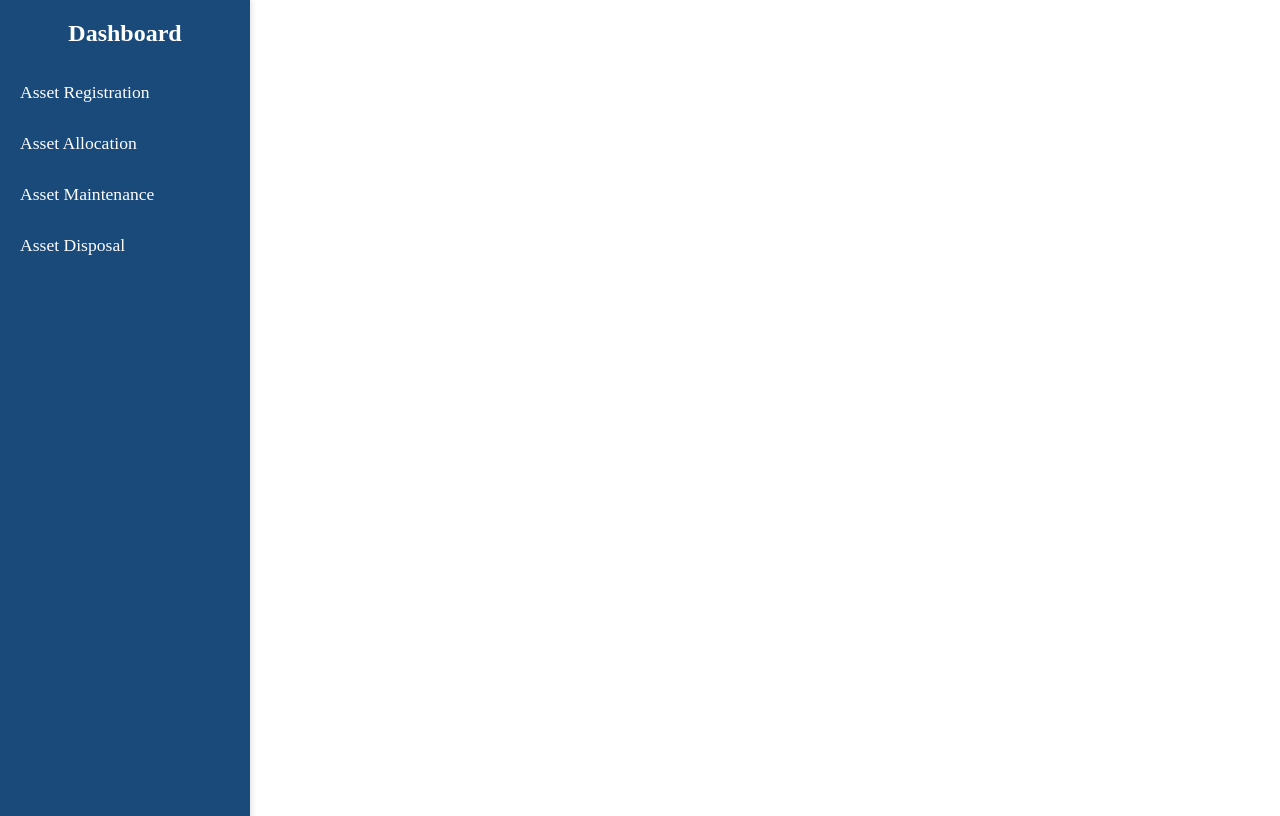
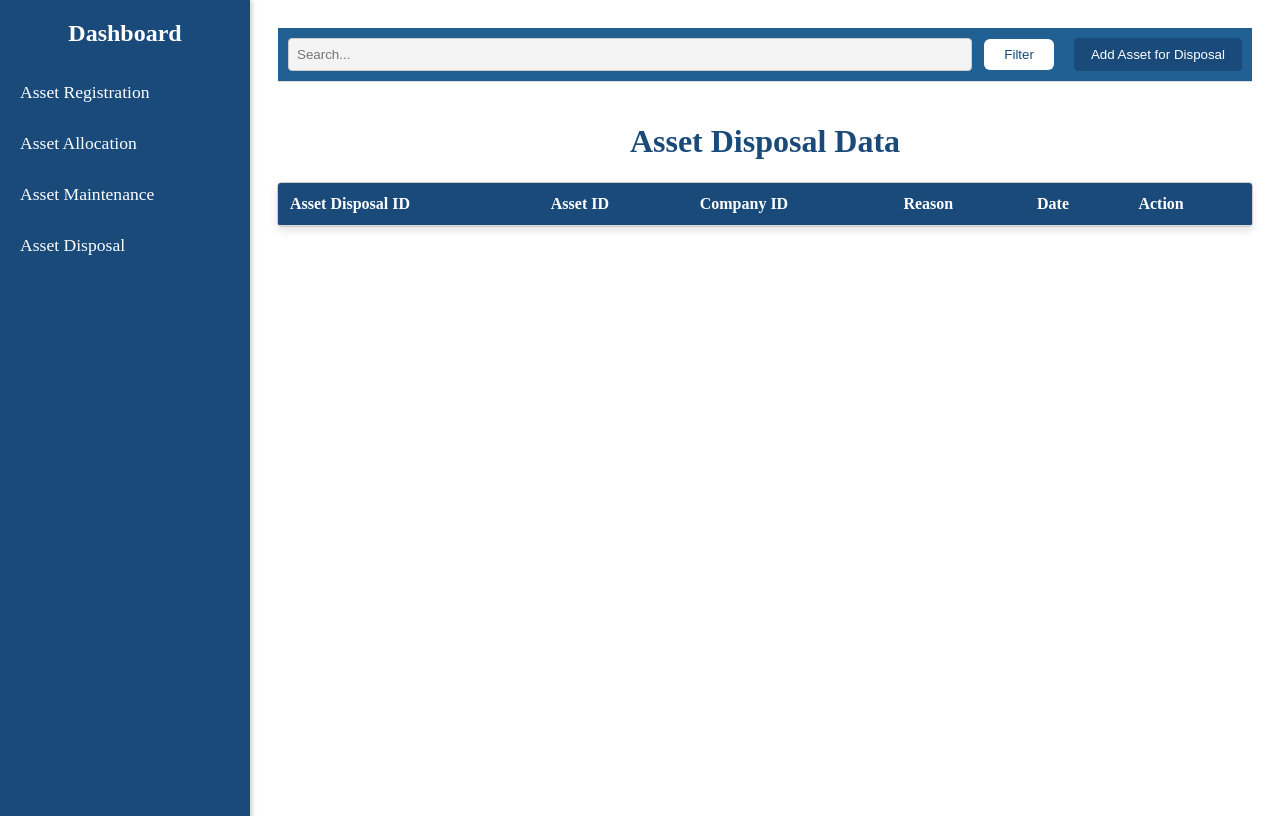
Before and after one commit to Sarang2022344/Asset-Management-, a React (Vite) app in the folder frontend/AssetManagement/: page /asset-disposal in a window 1280 px wide. Both pictures are taken after typing "Sample", "Sample123" into the empty fields and a click on the button "Login". Built offline with nearby package versions, Linux system fonts and the light colour scheme.

Commit message:
updated disposal frontend

```diff
--- a/frontend/AssetManagement/src/components/AssetDisposal.css
+++ b/frontend/AssetManagement/src/components/AssetDisposal.css
@@ -1,56 +1,195 @@
-
-/* Container */
-.container {
-    max-width: 500px;
-    margin: 50px auto;
-    padding: 20px;
-    background-color: #ffffff;
-    border-radius: 10px;
-    box-shadow: 0px 4px 10px rgba(0, 0, 0, 0.1);
-    text-align: center;
+/* Page Container */
+.page-container {
+  display: flex;
+  min-height: 100vh;
 }
 
-  /* Heading */
-  .container h2 {
-    color: #194a7a;
-    margin-bottom: 20px;
-    font-size: 24px;
+/* Main Content */
+.main-content {
+  margin-left: 250px; /* Adjust based on sidebar width */
+  flex-grow: 1;
+  padding: 20px;
 }
 
-  /* Form */
-  form {
+/* Header */
+.header {
+  display: flex;
+  align-items: center;
+  justify-content: flex-end;
+  gap: 10px;
+  padding: 10px;
+  background-color: #216093; /* Updated to use #194a7a */
+  border-bottom: 1px solid #ddd;
+  color: white; /* Ensure text is visible on the dark background */
+}
+
+.search-bar {
+  flex-grow: 1;
+  margin-right: auto;
+}
+
+.search-bar input {
+  width: 97%;
+  padding: 8px;
+  border: 1px solid #ccc;
+  border-radius: 4px;
+  background-color: #f4f4f4; /* Light background for the input */
+  color: #333; /* Dark text for better readability */
+}
+
+.filter-button button {
+  padding: 8px 20px;
+  border: none; /* Removed border */
+  margin-right: 10px;
+  border-radius: 6px;
+  background-color: #fff;
+  cursor: pointer;
+  color: #194a7a;
+}
+
+.filter-button button:hover {
+  background-color: #194a7a;
+  color: white;
+}
+
+
+
+.add-asset-button button {
+  padding: 8px 16px;
+  border: none;
+  border-radius: 4px;
+  background-color: #194a7a; /* Updated to use #194a7a */
+  color: #fff;
+  cursor: pointer;
+  border: 1px solid #194a7a; /* Added border for consistency */
+}
+
+.add-asset-button button:hover {
+  background-color: #1365a7; /* Slightly lighter shade for hover */
+  border-color: #1365a7; /* Updated border color on hover */
+}
+
+/* Content */
+.content {
+  margin-top: 20px;
+  color: #194a7a; /* Updated to use #194a7a for text */
   display: flex;
   flex-direction: column;
-    gap: 15px;
+  align-items: center; /* Center the table */
 }
 
-  /* Input Fields */
-  input, select {
+/* Table Container */
+.table-container {
   width: 100%;
-    padding: 10px;
-    font-size: 16px;
+  max-width: 1200px; /* Adjust as needed */
+  overflow-y: auto; /* Enable vertical scrolling */
+  max-height: 500px; /* Set a fixed height for the table container */
   border: 1px solid #ccc;
-    border-radius: 5px;
-    outline: none;
-    transition: border-color 0.3s ease-in-out;
+  border-radius: 4px;
+  box-shadow: 0 4px 8px rgba(0, 0, 0, 0.1);
 }
 
-  input:focus, select:focus {
-    border-color: #194a7a;
+.asset-disposal-table {
+  width: 100%;
+  border-collapse: collapse;
 }
 
-  /* Button */
-  button {
+.asset-disposal-table th,
+.asset-disposal-table td {
+  padding: 12px;
+  text-align: left;
+  border-bottom: 1px solid #ddd;
+}
+
+.asset-disposal-table th {
   background-color: #194a7a;
   color: white;
-    border: none;
-    padding: 12px;
-    font-size: 18px;
-    border-radius: 5px;
-    cursor: pointer;
-    transition: background 0.3s ease;
 }
 
-  button:hover {
-    background-color: #143a5a;
+.asset-disposal-table tr:hover {
+  background-color: #f1f1f1;
 }
+
+/* Pop-up Form Styles */
+.popup-form-overlay {
+  position: fixed;
+  top: 0;
+  left: 0;
+  width: 100%;
+  height: 100%;
+  background-color: rgba(0, 0, 0, 0.5);
+  display: flex;
+  justify-content: center;
+  align-items: center;
+  z-index: 1000;
+}
+
+.popup-form {
+  background-color: white;
+  padding: 20px;
+  border-radius: 8px;
+  width: 400px;
+  box-shadow: 0 4px 8px rgba(0, 0, 0, 0.2);
+}
+
+.popup-form h2 {
+  margin-bottom: 20px;
+  color: #194a7a;
+}
+
+.form-group {
+  margin-bottom: 15px;
+}
+
+.form-group label {
+  display: block;
+  margin-bottom: 5px;
+  color: #194a7a;
+}
+
+.form-group input {
+  width: 100%;
+  padding: 8px;
+  border: 1px solid #ccc;
+  border-radius: 4px;
+}
+
+.form-buttons {
+  display: flex;
+  justify-content: flex-end;
+  gap: 10px;
+  margin-top: 20px;
+}
+
+.form-buttons button {
+  padding: 8px 16px;
+  border: none;
+  border-radius: 4px;
+  cursor: pointer;
+}
+
+.form-buttons button[type="submit"] {
+  background-color: #194a7a;
+  color: white;
+}
+
+.form-buttons button[type="button"] {
+  background-color: #ccc;
+  color: #333;
+}
+
+/* Dropdown Styling */
+.form-group select {
+  width: 100%;
+  padding: 8px;
+  border: 1px solid #ccc;
+  border-radius: 4px;
+  background-color: #fff;
+  color: #333;
+  font-size: 14px;
+}
+
+.form-group select:focus {
+  border-color: #194a7a;
+  outline: none;
+}
--- a/frontend/AssetManagement/src/components/AssetDisposal.jsx
+++ b/frontend/AssetManagement/src/components/AssetDisposal.jsx
@@ -1,12 +1,189 @@
-
-import React from 'react'
+import React, { useState } from "react";
+import "./AssetDisposal.css";
+import Sidebar from "./Sidebar";
 
 const AssetDisposal = () => {
+  const [tableData, setTableData] = useState([]);
+
+  const [isFormOpen, setIsFormOpen] = useState(false);
+  const [formData, setFormData] = useState({
+    assetDisposalId: "",
+    assetId: "",
+    companyId: "",
+    reason: "", // Reason will now be selected from a dropdown
+    date: "",
+  });
+
+  const [editingRow, setEditingRow] = useState(null);
+
+  // Handle form input changes
+  const handleInputChange = (e) => {
+    const { name, value } = e.target;
+    setFormData({ ...formData, [name]: value });
+  };
+
+  // Handle form submission
+  const handleSubmit = (e) => {
+    e.preventDefault();
+    if (editingRow !== null) {
+      // Update existing row
+      const updatedData = tableData.map((row, index) =>
+        index === editingRow ? formData : row
+      );
+      setTableData(updatedData);
+      setEditingRow(null);
+    } else {
+      // Add new row
+      setTableData([...tableData, formData]);
+    }
+    setIsFormOpen(false);
+    setFormData({ assetDisposalId: "", assetId: "", companyId: "", reason: "", date: "" });
+  };
+
+  // Handle edit button click
+  const handleEdit = (index) => {
+    setFormData(tableData[index]);
+    setEditingRow(index);
+    setIsFormOpen(true);
+  };
+
+  // List of reasons for the dropdown
+  const reasons = [
+    "Obsolete",
+    "Damaged",
+    "End of Life",
+    "Upgrade",
+    "Other",
+  ];
+
   return (
-    <div>
+    <div className="page-container">
+      {/* Sidebar */}
+      <Sidebar />
 
+      {/* Main Content */}
+      <div className="main-content">
+        {/* Header */}
+        <div className="header">
+          <div className="search-bar">
+            <input type="text" placeholder="Search..." />
+          </div>
+          <div className="filter-button">
+            <button>Filter</button>
+          </div>
+          <div className="add-asset-button">
+            <button onClick={() => setIsFormOpen(true)}>Add Asset for Disposal</button>
+          </div>
+        </div>
+
+        {/* Page Content */}
+        <div className="content">
+          <h1>Asset Disposal Data</h1>
+          <div className="table-container">
+            <table className="asset-disposal-table">
+              <thead>
+                <tr>
+                  <th>Asset Disposal ID</th>
+                  <th>Asset ID</th>
+                  <th>Company ID</th>
+                  <th>Reason</th>
+                  <th>Date</th>
+                  <th>Action</th>
+                </tr>
+              </thead>
+              <tbody>
+                {tableData.map((row, index) => (
+                  <tr key={index}>
+                    <td>{row.assetDisposalId}</td>
+                    <td>{row.assetId}</td>
+                    <td>{row.companyId}</td>
+                    <td>{row.reason}</td>
+                    <td>{row.date}</td>
+                    <td>
+                      <button onClick={() => handleEdit(index)}>Edit</button>
+                    </td>
+                  </tr>
+                ))}
+              </tbody>
+            </table>
+          </div>
+        </div>
+      </div>
+
+      {/* Pop-up Form */}
+      {isFormOpen && (
+        <div className="popup-form-overlay">
+          <div className="popup-form">
+            <h2>{editingRow !== null ? "Edit Asset Disposal" : "Add Asset Disposal"}</h2>
+            <form onSubmit={handleSubmit}>
+              <div className="form-group">
+                <label>Asset Disposal ID</label>
+                <input
+                  type="text"
+                  name="assetDisposalId"
+                  value={formData.assetDisposalId}
+                  onChange={handleInputChange}
+                  required
+                />
+              </div>
+              <div className="form-group">
+                <label>Asset ID</label>
+                <input
+                  type="text"
+                  name="assetId"
+                  value={formData.assetId}
+                  onChange={handleInputChange}
+                  required
+                />
+              </div>
+              <div className="form-group">
+                <label>Company ID</label>
+                <input
+                  type="text"
+                  name="companyId"
+                  value={formData.companyId}
+                  onChange={handleInputChange}
+                  required
+                />
+              </div>
+              <div className="form-group">
+                <label>Reason</label>
+                <select
+                  name="reason"
+                  value={formData.reason}
+                  onChange={handleInputChange}
+                  required
+                >
+                  <option value="">Select a reason</option>
+                  {reasons.map((reason, index) => (
+                    <option key={index} value={reason}>
+                      {reason}
+                    </option>
+                  ))}
+                </select>
+              </div>
+              <div className="form-group">
+                <label>Date</label>
+                <input
+                  type="date"
+                  name="date"
+                  value={formData.date}
+                  onChange={handleInputChange}
+                  required
+                />
+              </div>
+              <div className="form-buttons">
+                <button type="submit">Submit</button>
+                <button type="button" onClick={() => setIsFormOpen(false)}>
+                  Cancel
+                </button>
+              </div>
+            </form>
+          </div>
+        </div>
+      )}
     </div>
-  )
-}
+  );
+};
 
-export default AssetDisposal
+export default AssetDisposal;
```
Lines whose indentation alone changed are shown as unchanged.
